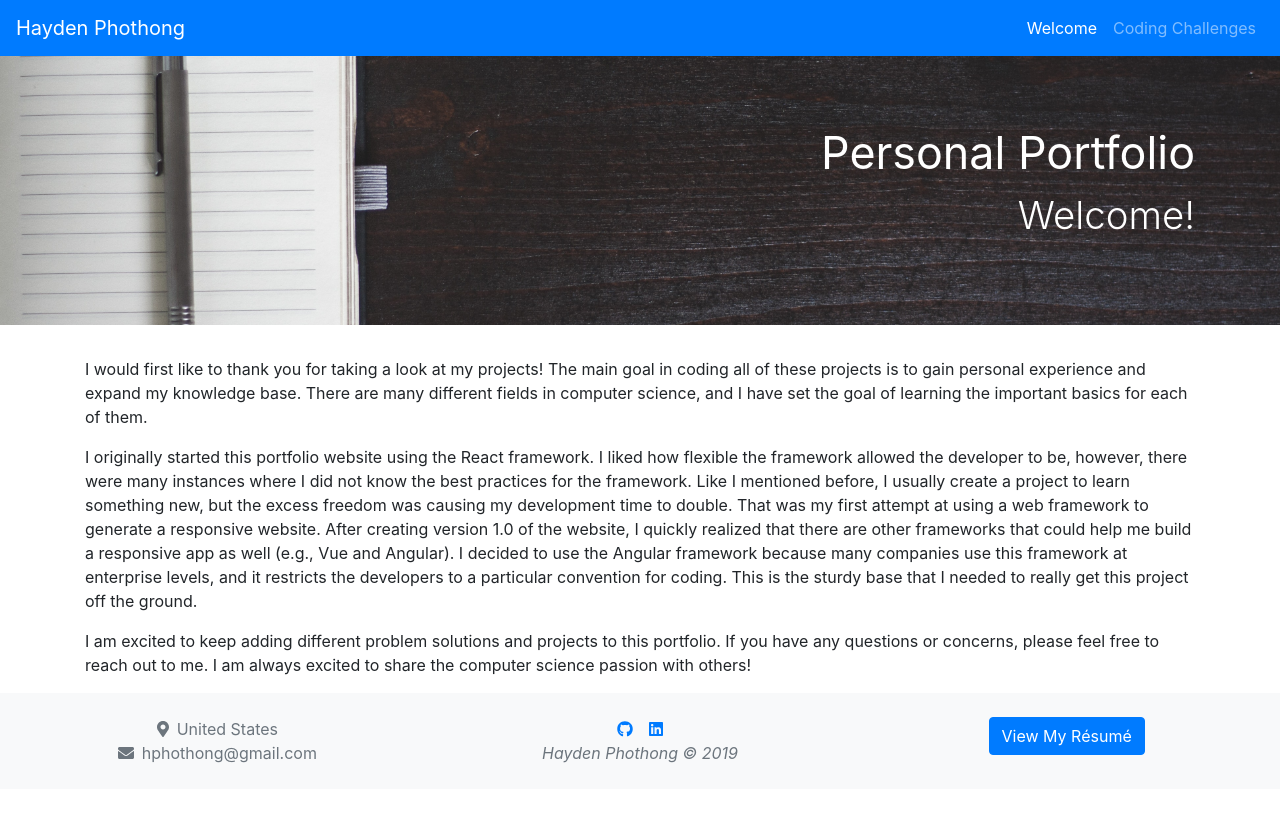
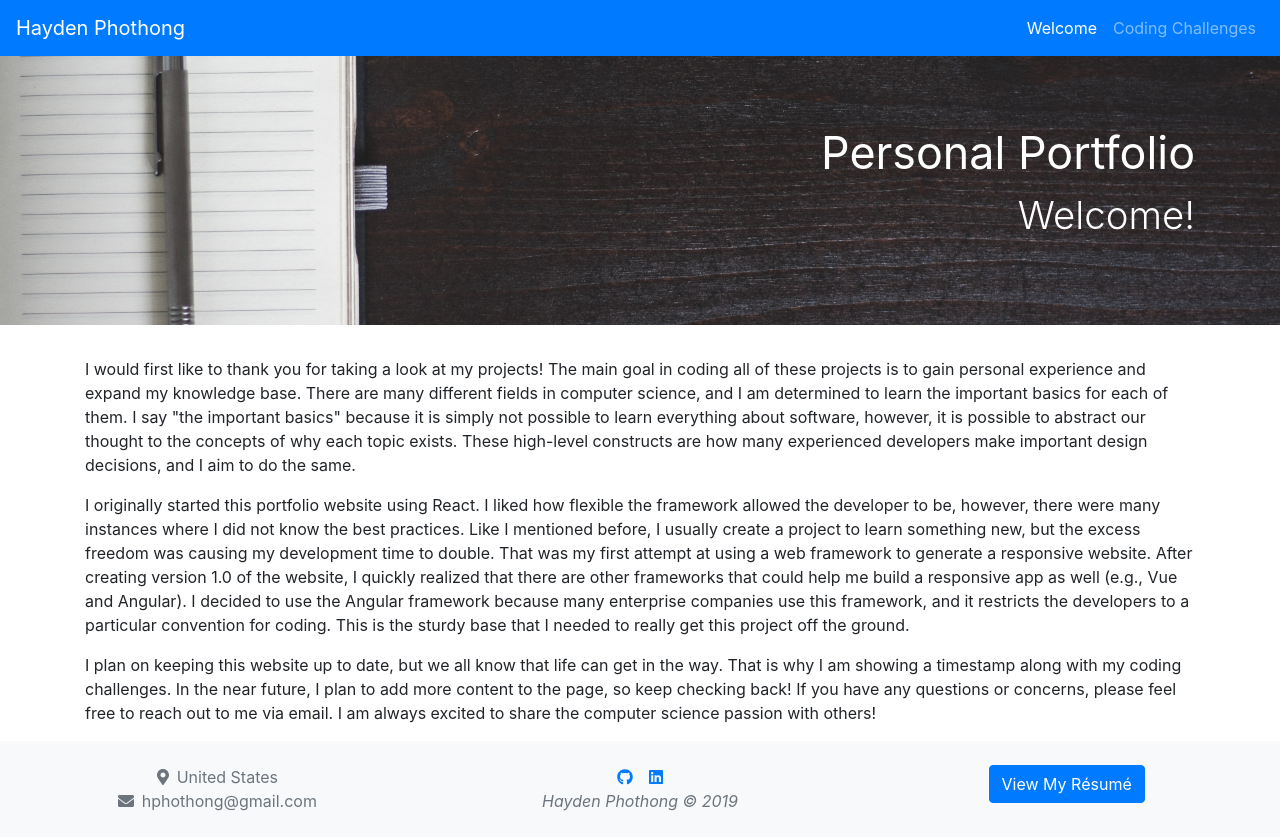
Before and after one commit to hphothong/personal-portfolio-angular, an Angular app: page /welcome in a window 1280 px wide. Before the commit the page ends 800 px from the top, so only its background shows below. Built offline with nearby package versions, Linux system fonts and the light colour scheme.

Commit message:
fixing scope identifiers

```diff
--- a/src/app/components/jumbotron/jumbotron.component.ts
+++ b/src/app/components/jumbotron/jumbotron.component.ts
@@ -7,10 +7,10 @@ import { Component, OnInit, Input } from '@angular/core';
 })
 export class JumbotronComponent implements OnInit {
   @Input()
-  private title: string;
+  public title: string;
 
   @Input()
-  private subtitle: string;
+  public subtitle: string;
 
   constructor() {}
 
--- a/src/app/pages/coding-challenges-page/coding-challenges-page.component.ts
+++ b/src/app/pages/coding-challenges-page/coding-challenges-page.component.ts
@@ -8,8 +8,8 @@ import { GithubGistModel } from 'src/app/models/github/github-gist-model';
   styleUrls: ['./coding-challenges-page.component.scss']
 })
 export class CodingChallengesPageComponent implements OnInit {
-  private githubGistModels: GithubGistModel[] = [];
-  private rawTextFromFiles: object = {};
+  public githubGistModels: GithubGistModel[] = [];
+  public rawTextFromFiles: object = {};
 
   constructor(private gistsService: GistsService) {}
 
--- a/src/app/pages/introduction-page/introduction-page.component.html
+++ b/src/app/pages/introduction-page/introduction-page.component.html
@@ -4,27 +4,33 @@
     I would first like to thank you for taking a look at my projects! The main
     goal in coding all of these projects is to gain personal experience and
     expand my knowledge base. There are many different fields in computer
-    science, and I have set the goal of learning the important basics for each
-    of them.
+    science, and I am determined to learn the important basics for each of them.
+    I say "the important basics" because it is simply not possible to learn
+    everything about software, however, it is possible to abstract our thought
+    to the concepts of why each topic exists. These high-level constructs are
+    how many experienced developers make important design decisions, and I aim
+    to do the same.
   </p>
   <p>
-    I originally started this portfolio website using the React framework. I
-    liked how flexible the framework allowed the developer to be, however, there
-    were many instances where I did not know the best practices for the
-    framework. Like I mentioned before, I usually create a project to learn
-    something new, but the excess freedom was causing my development time to
-    double. That was my first attempt at using a web framework to generate a
-    responsive website. After creating version 1.0 of the website, I quickly
-    realized that there are other frameworks that could help me build a
-    responsive app as well (e.g., Vue and Angular). I decided to use the Angular
-    framework because many companies use this framework at enterprise levels,
-    and it restricts the developers to a particular convention for coding. This
-    is the sturdy base that I needed to really get this project off the ground.
+    I originally started this portfolio website using React. I liked how
+    flexible the framework allowed the developer to be, however, there were many
+    instances where I did not know the best practices. Like I mentioned before,
+    I usually create a project to learn something new, but the excess freedom
+    was causing my development time to double. That was my first attempt at
+    using a web framework to generate a responsive website. After creating
+    version 1.0 of the website, I quickly realized that there are other
+    frameworks that could help me build a responsive app as well (e.g., Vue and
+    Angular). I decided to use the Angular framework because many enterprise
+    companies use this framework, and it restricts the developers to a
+    particular convention for coding. This is the sturdy base that I needed to
+    really get this project off the ground.
   </p>
   <p>
-    I am excited to keep adding different problem solutions and projects to this
-    portfolio. If you have any questions or concerns, please feel free to reach
-    out to me. I am always excited to share the computer science passion with
-    others!
+    I plan on keeping this website up to date, but we all know that life can get
+    in the way. That is why I am showing a timestamp along with my coding
+    challenges. In the near future, I plan to add more content to the page, so
+    keep checking back! If you have any questions or concerns, please feel free
+    to reach out to me via email. I am always excited to share the computer
+    science passion with others!
   </p>
 </div>
```
